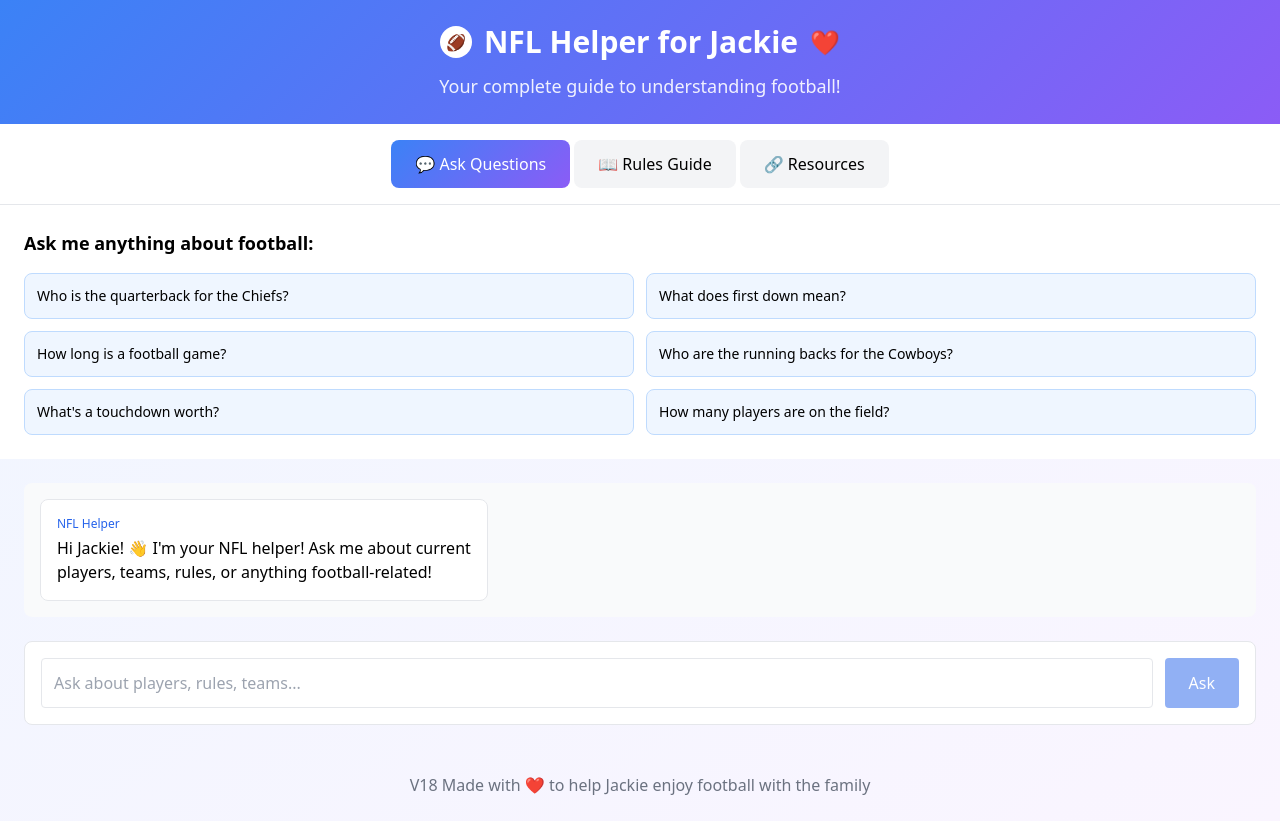
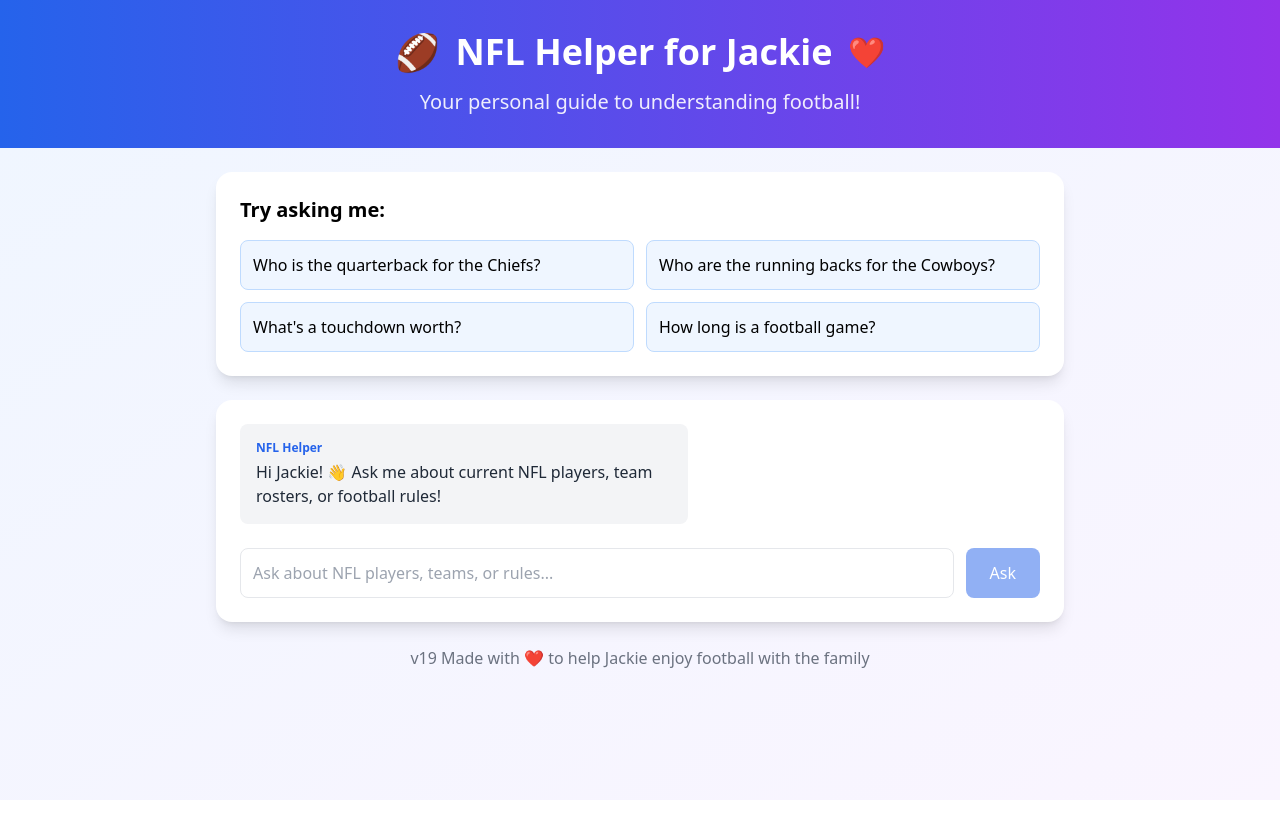
Before and after one commit to randiesinclair/nfl-helper-for-jackie, a plain HTML site: page index.html in a window 1280 px wide. After the commit the page ends 800 px from the top, so only its background shows below. Drawn offline with nearby package versions, Linux system fonts and the light colour scheme.

Commit message:
Update index.html
v19

```diff
--- a/index.html
+++ b/index.html
@@ -4,45 +4,18 @@
     <meta charset="UTF-8">
     <meta name="viewport" content="width=device-width, initial-scale=1.0">
     <title>NFL Helper for Jackie</title>
-    <script src="https://unpkg.com/react@18/umd/react.production.min.js"></script>
-    <script src="https://unpkg.com/react-dom@18/umd/react-dom.production.min.js"></script>
+    <script crossorigin src="https://unpkg.com/react@18/umd/react.production.min.js"></script>
+    <script crossorigin src="https://unpkg.com/react-dom@18/umd/react-dom.production.min.js"></script>
     <script src="https://cdn.tailwindcss.com"></script>
-    <style>
-        body {
-            margin: 0;
-            font-family: system-ui, -apple-system, sans-serif;
-        }
-        .gradient-bg {
-            background: linear-gradient(135deg, #3b82f6 0%, #8b5cf6 100%);
-        }
-        .chat-scroll {
-            max-height: 50vh;
-            overflow-y: auto;
-        }
-        .tab-button.active {
-            background: linear-gradient(135deg, #3b82f6 0%, #8b5cf6 100%);
-            color: white;
-        }
-    </style>
 </head>
 <body>
     <div id="root"></div>
 
     <script>
-        const { useState, createElement: e } = React;
+        const { useState } = React;
+        const { render } = ReactDOM;
 
-        function NFLHelperForJackie() {
-            const [activeTab, setActiveTab] = useState('chat');
-            const [messages, setMessages] = useState([
-                {
-                    type: 'assistant',
-                    content: "Hi Jackie! 👋 I'm your NFL helper! Ask me about current players, teams, rules, or anything football-related!"
-                }
-            ]);
-            const [inputValue, setInputValue] = useState('');
-            const [isLoading, setIsLoading] = useState(false);
-
-            const teamMap = {
+        const teamIds = {
             'steelers': '23', 'chiefs': '12', 'cowboys': '6', 'raiders': '13',
             'jets': '20', 'bills': '2', 'patriots': '17', 'dolphins': '15',
             'ravens': '33', 'bengals': '4', 'browns': '5', 'titans': '10',
@@ -53,108 +26,118 @@
             'saints': '18', 'falcons': '1', 'panthers': '29', 'bucs': '27'
         };
 
-            const getTeamInfo = (question) => {
+        function NFLHelper() {
+            const [messages, setMessages] = useState([
+                {
+                    type: 'assistant',
+                    content: 'Hi Jackie! 👋 Ask me about current NFL players, team rosters, or football rules!'
+                }
+            ]);
+            const [inputValue, setInputValue] = useState('');
+            const [isLoading, setIsLoading] = useState(false);
+
+            const quickQuestions = [
+                "Who is the quarterback for the Chiefs?",
+                "Who are the running backs for the Cowboys?",
+                "What's a touchdown worth?",
+                "How long is a football game?"
+            ];
+
+            const findTeam = (question) => {
                 const lower = question.toLowerCase();
-                for (const [name, id] of Object.entries(teamMap)) {
-                    if (lower.includes(name)) {
-                        return { name, id };
-                    }
+                for (const [name, id] of Object.entries(teamIds)) {
+                    if (lower.includes(name)) return { name, id };
                 }
                 return null;
             };
 
-            const fetchRosterInfo = async (question) => {
-                const team = getTeamInfo(question);
-                if (!team) return "I couldn't identify which team you're asking about. Try asking about a specific team like 'Chiefs' or 'Cowboys'.";
+            const fetchPlayerInfo = async (question) => {
+                const team = findTeam(question);
+                if (!team) return "Please specify which team you're asking about!";
 
                 try {
-                    const url = `https://site.api.espn.com/apis/site/v2/sports/football/nfl/teams/${team.id}/roster`;
+                    // Use the correct ESPN API endpoint from the documentation
+                    const url = `https://sports.core.api.espn.com/v2/sports/football/leagues/nfl/seasons/2024/teams/${team.id}/athletes?limit=200`;
                     const response = await fetch(url);
                     const data = await response.json();
 
-                    if (!data.athletes || data.athletes.length === 0) {
-                        return `I found the team but no roster data is available right now. Try checking ESPN.com directly.`;
+                    if (!data.items || data.items.length === 0) {
+                        return "I couldn't find roster information for that team right now.";
                     }
 
                     const lower = question.toLowerCase();
                     let targetPos = '';
-                    let posName = '';
 
-                    if (lower.includes('quarterback') || lower.includes('qb')) {
-                        targetPos = 'QB';
-                        posName = 'quarterback';
-                    } else if (lower.includes('running back') || lower.includes('rb')) {
-                        targetPos = 'RB';
-                        posName = 'running back';
-                    } else if (lower.includes('wide receiver') || lower.includes('wr')) {
-                        targetPos = 'WR';
-                        posName = 'wide receiver';
+                    if (lower.includes('quarterback') || lower.includes('qb')) targetPos = 'QB';
+                    else if (lower.includes('running back') || lower.includes('rb')) targetPos = 'RB';
+                    else if (lower.includes('wide receiver') || lower.includes('wr')) targetPos = 'WR';
+
+                    // Fetch detailed info for each athlete to get position data
+                    const playersWithPositions = [];
+
+                    for (const item of data.items.slice(0, 20)) { // Limit to first 20 for performance
+                        try {
+                            const playerResponse = await fetch(item.$ref);
+                            const playerData = await playerResponse.json();
+
+                            if (playerData.position && playerData.position.abbreviation === targetPos) {
+                                playersWithPositions.push({
+                                    name: playerData.displayName || playerData.name,
+                                    jersey: playerData.jersey || '?',
+                                    position: playerData.position.abbreviation
+                                });
+                            }
+                        } catch (playerError) {
+                            console.log('Player fetch error:', playerError);
+                        }
                     }
 
-                    const matchingPlayers = data.athletes.filter(player => {
-                        if (!player.position) return false;
-                        const pos = player.position.abbreviation || player.position.name || '';
-                        return pos.toUpperCase().includes(targetPos);
-                    });
-
-                    if (matchingPlayers.length > 0) {
-                        const teamName = data.team.displayName || team.name;
+                    if (playersWithPositions.length > 0) {
+                        const teamName = team.name.charAt(0).toUpperCase() + team.name.slice(1);
 
                         if (targetPos === 'QB') {
-                            const qb = matchingPlayers[0];
-                            const name = qb.displayName || qb.fullName || qb.name || 'Unknown Player';
-                            const jersey = qb.jersey || 'Unknown';
-                            return `${name} is the quarterback for the ${teamName}. He wears #${jersey}.`;
+                            const qb = playersWithPositions[0];
+                            return `${qb.name} is the quarterback for the ${teamName}. He wears #${qb.jersey}.`;
                         } else {
-                            const players = matchingPlayers.slice(0, 3).map(p => {
-                                const name = p.displayName || p.fullName || p.name || 'Unknown';
-                                const jersey = p.jersey || '?';
-                                return `${name} (#${jersey})`;
-                            });
-                            return `The ${teamName} ${posName}s include: ${players.join(', ')}.`;
+                            const playerList = playersWithPositions.slice(0, 3).map(p =>
+                                `${p.name} (#${p.jersey})`
+                            ).join(', ');
+                            return `The ${teamName} ${targetPos}s include: ${playerList}.`;
                         }
                     } else {
-                        return `I found the ${data.team.displayName} roster but no ${posName}s listed. The roster might be updating. Try ESPN.com for the most current information.`;
+                        return `I found the team roster but couldn't locate specific ${targetPos} position players. The ESPN API might be restructuring this data.`;
                     }
 
                 } catch (error) {
-                    return `I'm having trouble accessing roster information right now. You can check current rosters at ESPN.com or NFL.com.`;
+                    console.error('API Error:', error);
+                    return "I'm having trouble connecting to the NFL database right now. You can check current rosters at ESPN.com!";
                 }
             };
 
-            const basicAnswers = {
-                'touchdown': "A touchdown is worth 6 points and happens when a team gets the ball into the opponent's end zone.",
-                'field goal': "A field goal is worth 3 points when the team kicks the ball through the yellow goalposts.",
-                'first down': "A first down means a team gets 4 new attempts to advance the ball 10 yards.",
-                'quarters': "A football game has 4 quarters, each 15 minutes long (60 minutes total game time).",
-                'players': "Each team has 11 players on the field at any time.",
-                'quarterback': "The quarterback (QB) leads the offense, throws passes, and makes play decisions."
+            const getBasicAnswer = (question) => {
+                const lower = question.toLowerCase();
+
+                if (lower.includes('touchdown')) return "A touchdown is worth 6 points and happens when a team gets the ball into the opponent's end zone.";
+                if (lower.includes('field goal')) return "A field goal is worth 3 points when the team kicks the ball through the goalposts.";
+                if (lower.includes('first down')) return "A first down means a team gets 4 new attempts to advance the ball 10 yards.";
+                if (lower.includes('long') && lower.includes('game')) return "A football game has 4 quarters, each 15 minutes long (60 minutes total game time).";
+                if (lower.includes('players') && lower.includes('field')) return "Each team has 11 players on the field at any time.";
+
+                return "Great question! Ask me about current NFL players, team rosters, or football rules. I'm here to help!";
             };
 
             const handleQuestion = async (question) => {
                 const lower = question.toLowerCase();
 
-                // Check if asking about current players/rosters
+                // Check if asking about current players
                 if ((lower.includes('who is') || lower.includes('who are')) &&
                     (lower.includes('quarterback') || lower.includes('qb') ||
                      lower.includes('running back') || lower.includes('rb') ||
                      lower.includes('wide receiver') || lower.includes('wr'))) {
-                    return await fetchRosterInfo(question);
+                    return await fetchPlayerInfo(question);
                 }
 
-                // Check basic knowledge
-                for (const [key, answer] of Object.entries(basicAnswers)) {
-                    if (lower.includes(key)) {
-                        return answer;
-                    }
-                }
-
-                // Pattern matching
-                if (lower.includes('long') && lower.includes('game')) return basicAnswers.quarters;
-                if (lower.includes('worth') && lower.includes('touchdown')) return basicAnswers.touchdown;
-                if (lower.includes('how many') && lower.includes('player')) return basicAnswers.players;
-
-                return "Great question, Jackie! I can help with NFL rules, current player information, and team rosters. Try asking about specific players or check out the Rules section!";
+                return getBasicAnswer(question);
             };
 
             const submitQuestion = async (question) => {
@@ -177,156 +160,107 @@
                 setInputValue('');
             };
 
-            const quickQuestions = [
-                "Who is the quarterback for the Chiefs?",
-                "What does first down mean?",
-                "How long is a football game?",
-                "Who are the running backs for the Cowboys?",
-                "What's a touchdown worth?",
-                "How many players are on the field?"
-            ];
+            return React.createElement('div', {
+                className: 'min-h-screen bg-gradient-to-br from-blue-50 to-purple-50'
+            },
+                React.createElement('div', {
+                    className: 'bg-gradient-to-r from-blue-600 to-purple-600 text-white p-8 text-center'
+                },
+                    React.createElement('div', {
+                        className: 'flex items-center justify-center gap-4 mb-4'
+                    },
+                        React.createElement('div', {
+                            className: 'text-4xl'
+                        }, '🏈'),
+                        React.createElement('h1', {
+                            className: 'text-4xl font-bold'
+                        }, 'NFL Helper for Jackie'),
+                        React.createElement('div', {
+                            className: 'text-3xl'
+                        }, '❤️')
+                    ),
+                    React.createElement('p', {
+                        className: 'text-xl opacity-90'
+                    }, 'Your personal guide to understanding football!')
+                ),
 
-            const rulesData = [
-                {
-                    title: "Basic Scoring",
-                    content: "• Touchdown: 6 points\n• Extra Point: 1 point\n• Field Goal: 3 points\n• Safety: 2 points"
+                React.createElement('div', {
+                    className: 'max-w-4xl mx-auto p-6'
                 },
-                {
-                    title: "Game Structure",
-                    content: "• 4 quarters, 15 minutes each\n• 12-minute halftime\n• 3 timeouts per team per half"
+                    React.createElement('div', {
+                        className: 'bg-white rounded-2xl shadow-lg p-6 mb-6'
                     },
-                {
-                    title: "Downs System",
-                    content: "• Teams get 4 downs to advance 10 yards\n• Success = new set of 4 downs\n• Can punt on 4th down"
-                }
-            ];
-
-            const resources = [
-                { title: "NFL.com", url: "https://www.nfl.com", desc: "Official NFL website" },
-                { title: "ESPN NFL", url: "https://www.espn.com/nfl/", desc: "News and stats" }
-            ];
-
-            // Render functions
-            const renderChat = () => e('div', null,
-                e('div', { className: 'p-6 bg-white' },
-                    e('h2', { className: 'text-lg font-bold mb-4' }, 'Ask me anything about football:'),
-                    e('div', { className: 'grid grid-cols-1 md:grid-cols-2 gap-3' },
+                        React.createElement('h2', {
+                            className: 'text-xl font-bold mb-4'
+                        }, 'Try asking me:'),
+                        React.createElement('div', {
+                            className: 'grid grid-cols-1 md:grid-cols-2 gap-3'
+                        },
                             ...quickQuestions.map((q, i) =>
-                            e('button', {
+                                React.createElement('button', {
                                     key: i,
                                     onClick: () => submitQuestion(q),
-                                className: 'p-3 bg-blue-50 hover:bg-blue-100 rounded-lg text-left text-sm border border-blue-200'
+                                    className: 'p-3 bg-blue-50 hover:bg-blue-100 rounded-lg text-left border border-blue-200 transition-colors'
                                 }, q)
                             )
                         )
                     ),
-                e('div', { className: 'p-6' },
-                    e('div', { className: 'chat-scroll space-y-4 mb-6 bg-gray-50 rounded-lg p-4' },
+
+                    React.createElement('div', {
+                        className: 'bg-white rounded-2xl shadow-lg p-6 mb-6'
+                    },
+                        React.createElement('div', {
+                            className: 'space-y-4 mb-6 max-h-96 overflow-y-auto'
+                        },
                             ...messages.map((msg, i) =>
-                            e('div', {
+                                React.createElement('div', {
                                     key: i,
                                     className: `flex ${msg.type === 'user' ? 'justify-end' : 'justify-start'}`
                                 },
-                                e('div', {
+                                    React.createElement('div', {
                                         className: `max-w-md p-4 rounded-lg ${
                                             msg.type === 'user'
                                                 ? 'bg-blue-600 text-white'
-                                            : 'bg-white border'
+                                                : 'bg-gray-100 text-gray-800'
                                         }`
                                     },
-                                    msg.type === 'assistant' && e('div', { className: 'text-xs text-blue-600 mb-1' }, 'NFL Helper'),
-                                    e('p', null, msg.content)
+                                        msg.type === 'assistant' && React.createElement('div', {
+                                            className: 'text-xs text-blue-600 mb-1 font-semibold'
+                                        }, 'NFL Helper'),
+                                        React.createElement('p', null, msg.content)
                                     )
                                 )
                             )
                         ),
-                    e('div', { className: 'bg-white rounded-lg border p-4' },
-                        e('div', { className: 'flex gap-3' },
-                            e('input', {
+
+                        React.createElement('div', {
+                            className: 'flex gap-3'
+                        },
+                            React.createElement('input', {
                                 type: 'text',
                                 value: inputValue,
-                                onChange: (ev) => setInputValue(ev.target.value),
-                                onKeyPress: (ev) => ev.key === 'Enter' && submitQuestion(inputValue),
-                                placeholder: 'Ask about players, rules, teams...',
+                                onChange: (e) => setInputValue(e.target.value),
+                                onKeyPress: (e) => e.key === 'Enter' && submitQuestion(inputValue),
+                                placeholder: 'Ask about NFL players, teams, or rules...',
                                 disabled: isLoading,
-                                className: 'flex-1 p-3 border rounded focus:outline-none focus:border-blue-500'
+                                className: 'flex-1 p-3 border rounded-lg focus:outline-none focus:border-blue-500'
                             }),
-                            e('button', {
+                            React.createElement('button', {
                                 onClick: () => submitQuestion(inputValue),
                                 disabled: isLoading || !inputValue.trim(),
-                                className: 'px-6 py-3 bg-blue-600 text-white rounded hover:bg-blue-700 disabled:opacity-50'
+                                className: 'px-6 py-3 bg-blue-600 text-white rounded-lg hover:bg-blue-700 disabled:opacity-50'
                             }, isLoading ? 'Thinking...' : 'Ask')
-                        )
-                    )
-                )
-            );
-
-            const renderRules = () => e('div', { className: 'p-6' },
-                e('h2', { className: 'text-2xl font-bold mb-6' }, 'NFL Rules & Basics'),
-                e('div', { className: 'space-y-6' },
-                    ...rulesData.map((rule, i) =>
-                        e('div', { key: i, className: 'bg-white rounded-lg border p-6' },
-                            e('h3', { className: 'text-xl font-semibold text-blue-600 mb-3' }, rule.title),
-                            e('div', { className: 'whitespace-pre-line' }, rule.content)
-                        )
-                    )
-                )
-            );
-
-            const renderResources = () => e('div', { className: 'p-6' },
-                e('h2', { className: 'text-2xl font-bold mb-6' }, 'Helpful Resources'),
-                e('div', { className: 'grid gap-4' },
-                    ...resources.map((res, i) =>
-                        e('div', { key: i, className: 'bg-white rounded-lg border p-6' },
-                            e('h3', { className: 'text-xl font-semibold text-blue-600 mb-2' }, res.title),
-                            e('p', { className: 'mb-4' }, res.desc),
-                            e('a', {
-                                href: res.url,
-                                target: '_blank',
-                                className: 'px-4 py-2 bg-blue-600 text-white rounded hover:bg-blue-700'
-                            }, 'Visit Site')
-                        )
-                    )
-                )
-            );
-
-            return e('div', { className: 'min-h-screen bg-gradient-to-br from-blue-50 to-purple-50' },
-                e('div', { className: 'gradient-bg text-white p-6 text-center' },
-                    e('div', { className: 'flex items-center justify-center gap-3 mb-3' },
-                        e('div', {
-                            className: 'w-8 h-8 bg-white rounded-full flex items-center justify-center text-blue-600 font-bold'
-                        }, '🏈'),
-                        e('h1', { className: 'text-3xl font-bold' }, 'NFL Helper for Jackie'),
-                        e('div', { className: 'text-2xl' }, '❤️')
-                    ),
-                    e('p', { className: 'text-lg opacity-90' }, 'Your complete guide to understanding football!')
-                ),
-
-                e('div', { className: 'bg-white border-b' },
-                    e('div', { className: 'flex justify-center gap-1 p-4' },
-                        ['chat', 'rules', 'resources'].map(tab =>
-                            e('button', {
-                                key: tab,
-                                onClick: () => setActiveTab(tab),
-                                className: `tab-button px-6 py-3 rounded-lg font-medium ${
-                                    activeTab === tab ? 'active' : 'bg-gray-100 hover:bg-gray-200'
-                                }`
-                            }, tab === 'chat' ? '💬 Ask Questions' :
-                               tab === 'rules' ? '📖 Rules Guide' : '🔗 Resources')
-                        )
                         )
                     ),
 
-                activeTab === 'chat' ? renderChat() :
-                activeTab === 'rules' ? renderRules() : renderResources(),
-
-                e('div', { className: 'p-6 text-center text-gray-500' },
-                    'V18 Made with ❤️ to help Jackie enjoy football with the family'
+                    React.createElement('div', {
+                        className: 'text-center text-gray-500'
+                    }, 'v19 Made with ❤️ to help Jackie enjoy football with the family')
                 )
             );
         }
 
-        ReactDOM.render(React.createElement(NFLHelperForJackie), document.getElementById('root'));
+        render(React.createElement(NFLHelper), document.getElementById('root'));
     </script>
 </body>
 </html>
```
Lines whose indentation alone changed are shown as unchanged.
